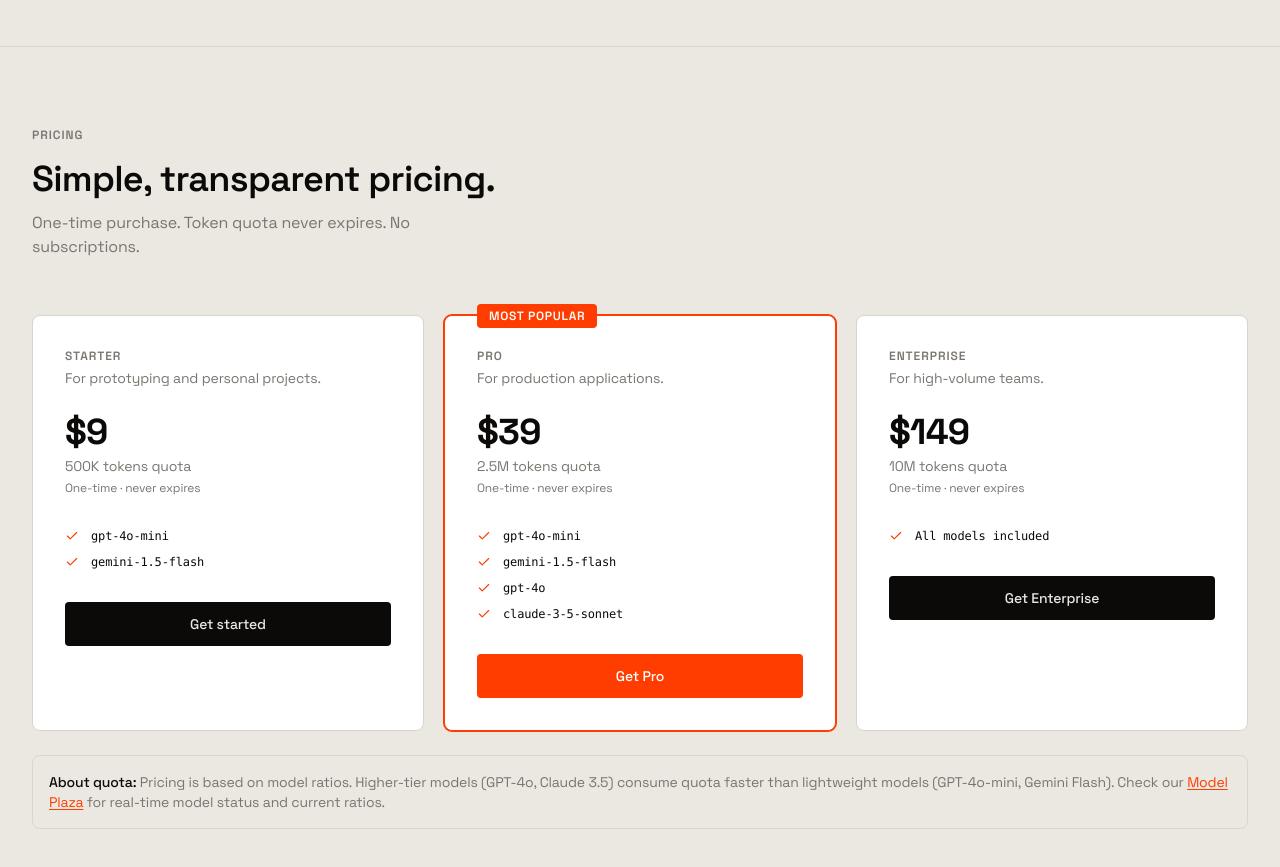
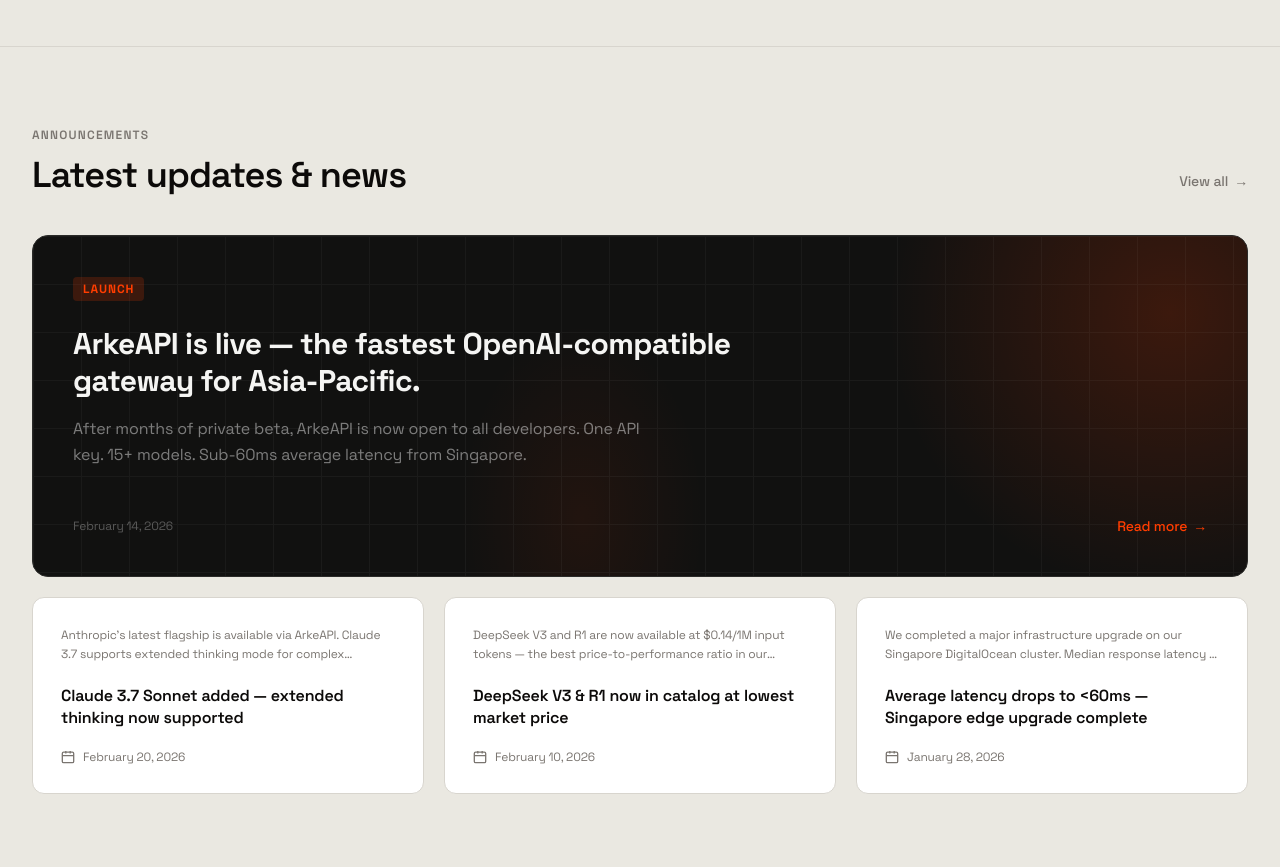
Before and after one commit to xxxibsstrgm/arkeapi-web, a Next.js app: page / in a window 1280 px wide. Shown: the part 1920-2787 px from the top of the page. Built offline with nearby package versions, Linux system fonts and the light colour scheme.

Commit message:
feat: add announcements section with featured card + 3-post grid

```diff
--- a/app/page.tsx
+++ b/app/page.tsx
@@ -3,6 +3,7 @@
 import { ModelLogos } from '@/components/landing/model-logos'
 import { Features } from '@/components/landing/features'
 import { Why } from '@/components/landing/why'
+import { Announcements } from '@/components/landing/announcements'
 import { Pricing } from '@/components/landing/pricing'
 import { Footer } from '@/components/layout/footer'
 
@@ -14,6 +15,7 @@
       <ModelLogos />
       <Features />
       <Why />
+      <Announcements />
       <Pricing />
       <Footer />
     </main>
--- /dev/null
+++ b/components/landing/announcements.tsx
@@ -0,0 +1,187 @@
+import Link from 'next/link'
+
+const FEATURED = {
+  tag: 'LAUNCH',
+  date: 'February 14, 2026',
+  title: 'ArkeAPI is live — the fastest OpenAI-compatible gateway for Asia-Pacific.',
+  excerpt:
+    'After months of private beta, ArkeAPI is now open to all developers. One API key. 15+ models. Sub-60ms average latency from Singapore.',
+  href: '#',
+}
+
+const POSTS = [
+  {
+    tag: 'NEW MODEL',
+    date: 'February 20, 2026',
+    title: 'Claude 3.7 Sonnet added — extended thinking now supported',
+    excerpt:
+      "Anthropic's latest flagship is available via ArkeAPI. Claude 3.7 supports extended thinking mode for complex reasoning tasks.",
+    href: '#',
+  },
+  {
+    tag: 'UPDATE',
+    date: 'February 10, 2026',
+    title: 'DeepSeek V3 & R1 now in catalog at lowest market price',
+    excerpt:
+      'DeepSeek V3 and R1 are now available at $0.14/1M input tokens — the best price-to-performance ratio in our catalog.',
+    href: '#',
+  },
+  {
+    tag: 'INFRASTRUCTURE',
+    date: 'January 28, 2026',
+    title: 'Average latency drops to <60ms — Singapore edge upgrade complete',
+    excerpt:
+      'We completed a major infrastructure upgrade on our Singapore DigitalOcean cluster. Median response latency is now 58ms.',
+    href: '#',
+  },
+]
+
+export function Announcements() {
+  return (
+    <section className="border-t" style={{ borderColor: 'var(--border)' }}>
+      <div className="max-w-7xl mx-auto px-8 py-20">
+
+        {/* Header row */}
+        <div className="flex items-end justify-between mb-10">
+          <div>
+            <p
+              className="text-xs font-semibold uppercase tracking-widest mb-3"
+              style={{ color: 'var(--muted-text)', letterSpacing: '0.1em' }}
+            >
+              Announcements
+            </p>
+            <h2
+              className="text-4xl font-semibold"
+              style={{ letterSpacing: '-0.025em' }}
+            >
+              Latest updates &amp; news
+            </h2>
+          </div>
+          <Link
+            href="#"
+            className="text-sm font-medium transition-opacity hover:opacity-60 hidden md:flex items-center gap-1.5 mb-1"
+            style={{ color: 'var(--muted-text)' }}
+          >
+            View all <span aria-hidden>→</span>
+          </Link>
+        </div>
+
+        {/* Featured post */}
+        <Link href={FEATURED.href} className="group block mb-5 rounded-2xl overflow-hidden relative"
+          style={{
+            backgroundColor: '#111110',
+            border: '1px solid #2A2A28',
+            minHeight: '340px',
+          }}
+        >
+          {/* Ambient glow */}
+          <div
+            className="absolute top-0 right-0 w-96 h-96 pointer-events-none"
+            style={{
+              background: 'radial-gradient(ellipse at 80% 20%, rgba(255,61,0,0.18) 0%, transparent 65%)',
+            }}
+          />
+          <div
+            className="absolute bottom-0 left-1/3 w-72 h-72 pointer-events-none"
+            style={{
+              background: 'radial-gradient(ellipse at 50% 80%, rgba(255,61,0,0.07) 0%, transparent 60%)',
+            }}
+          />
+
+          {/* Grid lines decoration */}
+          <div
+            className="absolute inset-0 pointer-events-none opacity-[0.04]"
+            style={{
+              backgroundImage: 'linear-gradient(#fff 1px, transparent 1px), linear-gradient(90deg, #fff 1px, transparent 1px)',
+              backgroundSize: '48px 48px',
+            }}
+          />
+
+          <div className="relative p-10 flex flex-col justify-between h-full" style={{ minHeight: '340px' }}>
+            <div>
+              <span
+                className="inline-block text-xs font-bold uppercase px-2.5 py-1 rounded mb-6"
+                style={{
+                  backgroundColor: 'rgba(255,61,0,0.18)',
+                  color: '#ff3d00',
+                  letterSpacing: '0.08em',
+                }}
+              >
+                {FEATURED.tag}
+              </span>
+
+              <h3
+                className="text-3xl font-bold leading-tight mb-4 max-w-2xl group-hover:opacity-80 transition-opacity"
+                style={{ color: '#F5F5F3', letterSpacing: '-0.02em' }}
+              >
+                {FEATURED.title}
+              </h3>
+
+              <p
+                className="text-base leading-relaxed max-w-xl"
+                style={{ color: 'rgba(255,255,255,0.45)' }}
+              >
+                {FEATURED.excerpt}
+              </p>
+            </div>
+
+            <div className="flex items-center justify-between mt-10">
+              <span className="text-xs" style={{ color: 'rgba(255,255,255,0.3)' }}>
+                {FEATURED.date}
+              </span>
+              <span
+                className="text-sm font-medium flex items-center gap-1.5 group-hover:gap-2.5 transition-all"
+                style={{ color: '#ff3d00' }}
+              >
+                Read more <span>→</span>
+              </span>
+            </div>
+          </div>
+        </Link>
+
+        {/* Smaller posts grid */}
+        <div className="grid grid-cols-1 md:grid-cols-3 gap-5">
+          {POSTS.map((post) => (
+            <Link
+              key={post.title}
+              href={post.href}
+              className="group flex flex-col justify-between p-7 rounded-xl border transition-colors hover:border-current"
+              style={{
+                backgroundColor: 'var(--surface)',
+                borderColor: 'var(--border)',
+              }}
+            >
+              <div>
+                {/* Excerpt preview — muted, small */}
+                <p
+                  className="text-xs leading-relaxed mb-5 line-clamp-2"
+                  style={{ color: 'var(--muted-text)' }}
+                >
+                  {post.excerpt}
+                </p>
+
+                <h4
+                  className="text-base font-semibold leading-snug mb-3 group-hover:opacity-70 transition-opacity"
+                  style={{ letterSpacing: '-0.01em' }}
+                >
+                  {post.title}
+                </h4>
+              </div>
+
+              <div className="flex items-center gap-2 mt-2">
+                <svg className="w-3.5 h-3.5" viewBox="0 0 16 16" fill="none" stroke="currentColor" strokeWidth="1.5" style={{ color: 'var(--muted-text)' }}>
+                  <rect x="1.5" y="2.5" width="13" height="12" rx="1.5" />
+                  <path d="M1.5 6.5h13M5.5 1v3M10.5 1v3" />
+                </svg>
+                <span className="text-xs" style={{ color: 'var(--muted-text)' }}>
+                  {post.date}
+                </span>
+              </div>
+            </Link>
+          ))}
+        </div>
+
+      </div>
+    </section>
+  )
+}
```
